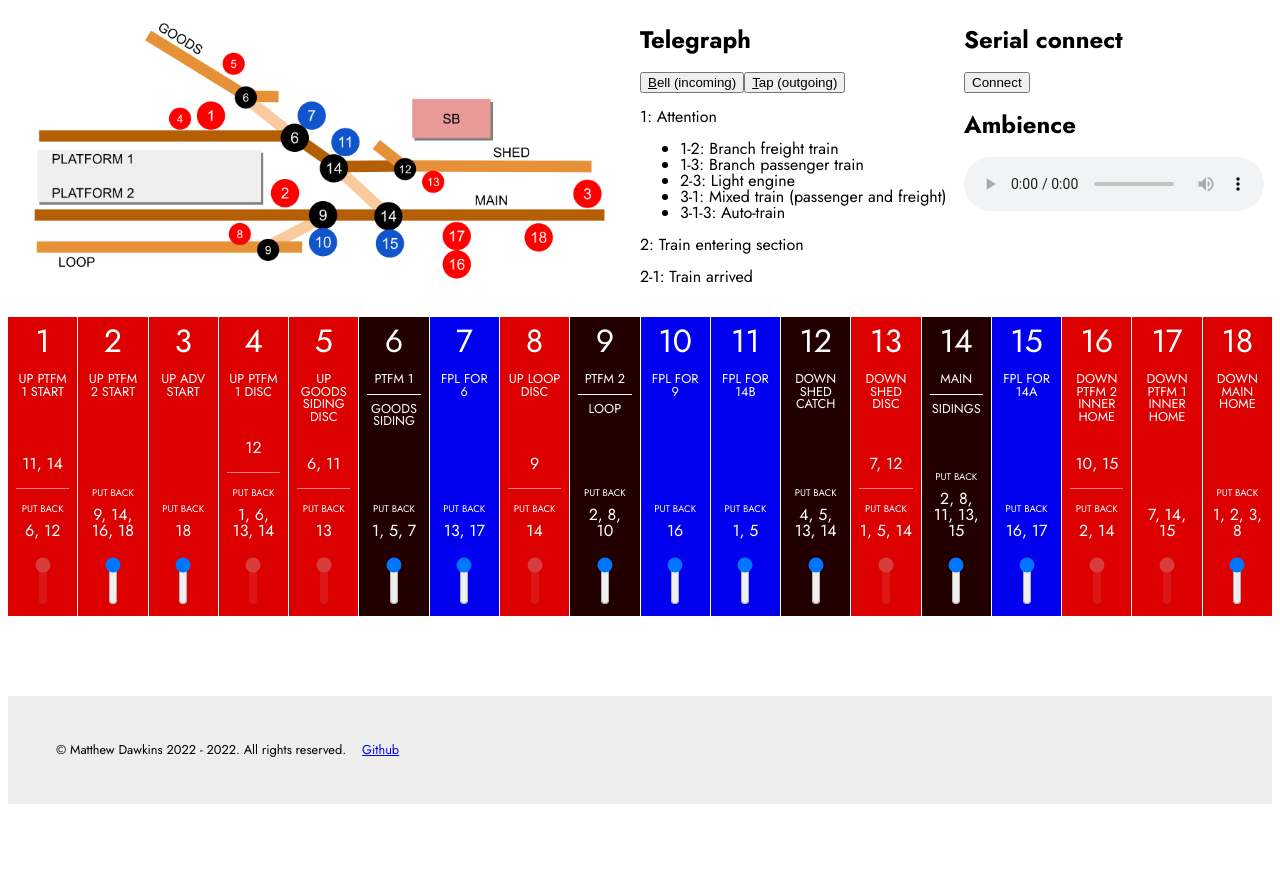
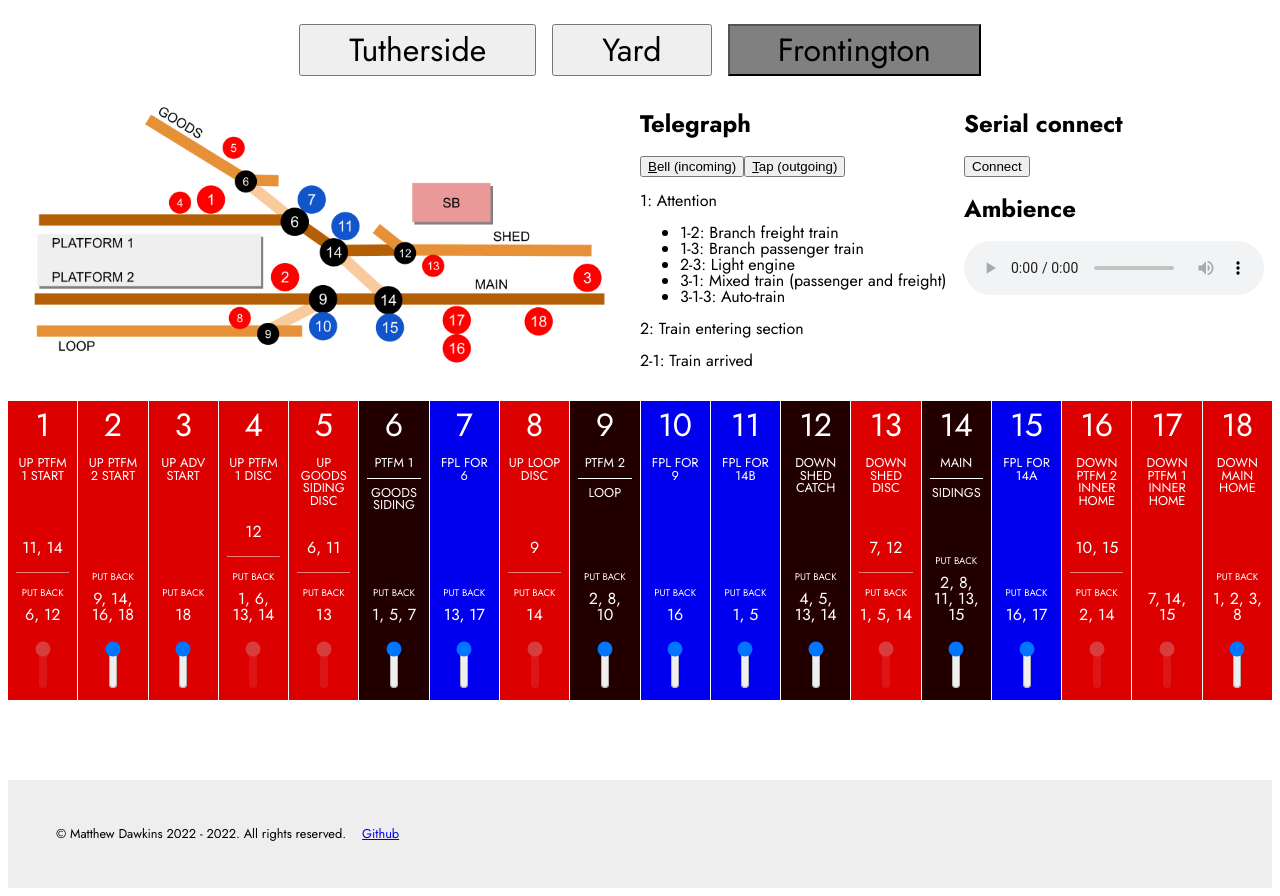
Before and after one commit to mafu-d/signal-box-simulator, a Vue app: page / in a window 1280 px wide. Before the commit the page ends 812 px from the top, so only its background shows below. Built offline with nearby package versions, Linux system fonts and the light colour scheme.

Commit message:
Add tab switcher

```diff
--- a/src/App.vue
+++ b/src/App.vue
@@ -1,10 +1,40 @@
 <script setup>
 import Frontington from "./components/Frontington.vue";
+import { onMounted, ref } from "vue";
+
+const activeTab = ref(2);
+
+const selectPrevious = () => {
+  activeTab.value--;
+  if (activeTab.value < 0) {
+    activeTab.value = 2;
+  }
+};
+const selectNext = () => {
+  activeTab.value++;
+  if (activeTab.value > 2) {
+    activeTab.value = 0;
+  }
+};
 </script>
 
 <template>
-  <div class="signal-box">
-    <Frontington />
+  <div
+    class="signal-box"
+    @keydown.left="selectPrevious"
+    @keydown.right="selectNext"
+  >
+    <div class="switcher">
+      <button
+        v-for="(tab, index) in ['Tutherside', 'Yard', 'Frontington']"
+        :key="index"
+        :class="{ active: activeTab === index }"
+        @click="activeTab = index"
+      >
+        {{ tab }}
+      </button>
+    </div>
+    <Frontington v-show="activeTab === 2" />
     <footer>
       <div>
         <span
@@ -33,6 +63,21 @@ body {
   line-height: 1;
 }
 
+.switcher {
+  padding: 1rem 3rem;
+  display: flex;
+  justify-content: center;
+  gap: 1rem;
+}
+.switcher button {
+  font: inherit;
+  font-size: 2rem;
+  padding: 0.5rem 3rem;
+  &.active {
+    background: gray;
+  }
+}
+
 footer {
   margin-top: 5rem;
   padding: 3rem;
```
